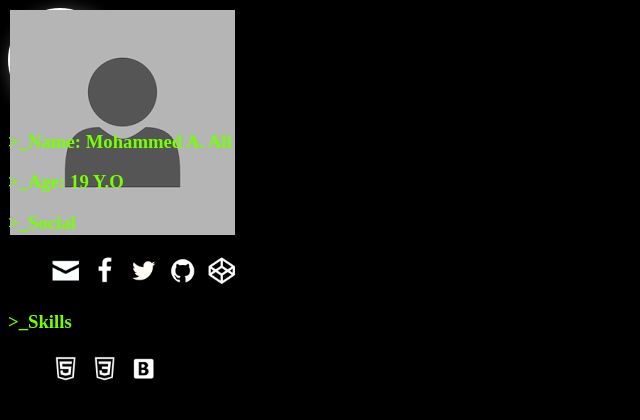
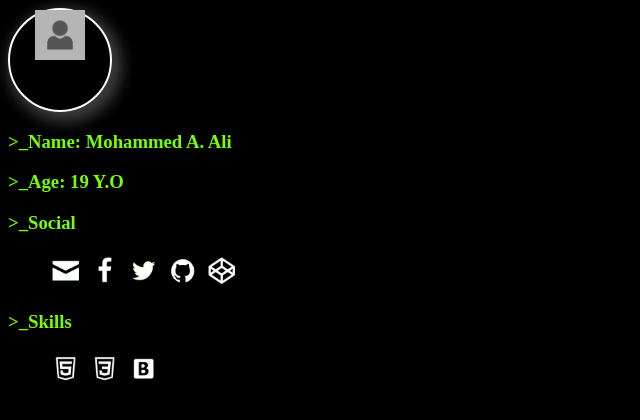
Before and after one commit to P19o/p19o.github.io, a plain HTML site: page index.html in a window 1280 px wide. Shown: the whole page, without its empty margins (0-640 px from the left). Drawn offline with nearby package versions, Linux system fonts and the light colour scheme; a web font is replaced by a local one.

Commit message:
Update index.html

```diff
--- a/index.html
+++ b/index.html
@@ -14,7 +14,7 @@
   <body>
 
   <div class="cl">
-	<img src="media/me.png">
+	<img src="media/me.png" height="50px" width="50px">
 	</div>
 	<h3>&gt;_Name: Mohammed A. Ali</h3>
     <h3>&gt;_Age: 19 Y.O</h3>
```
